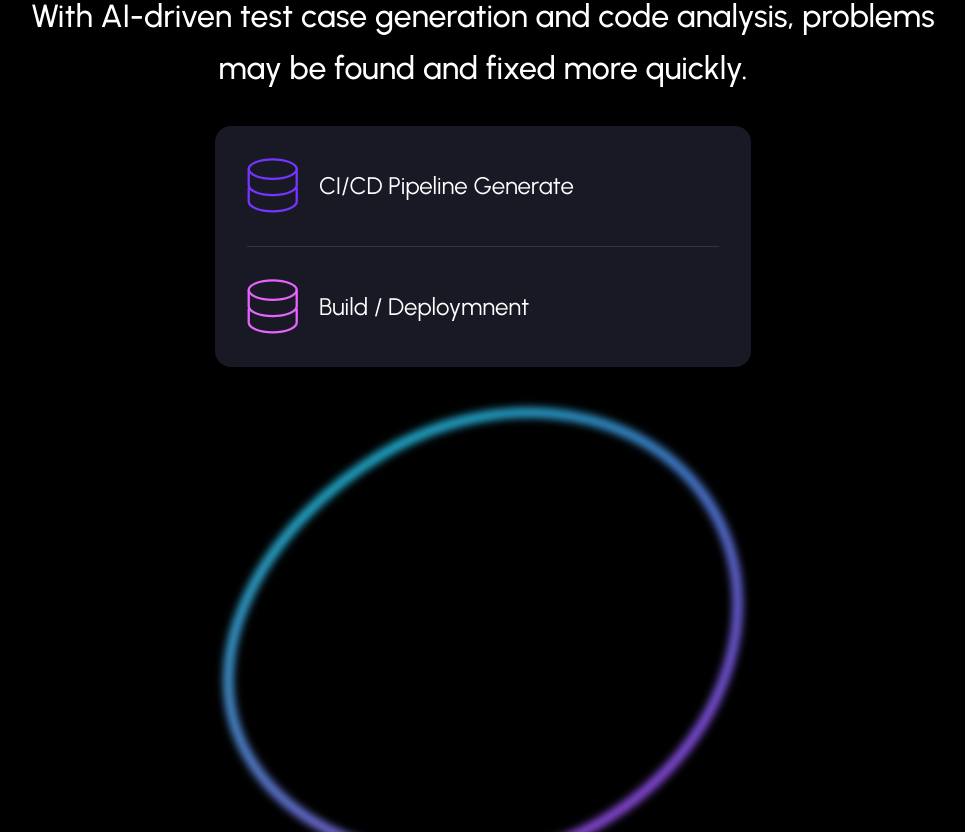
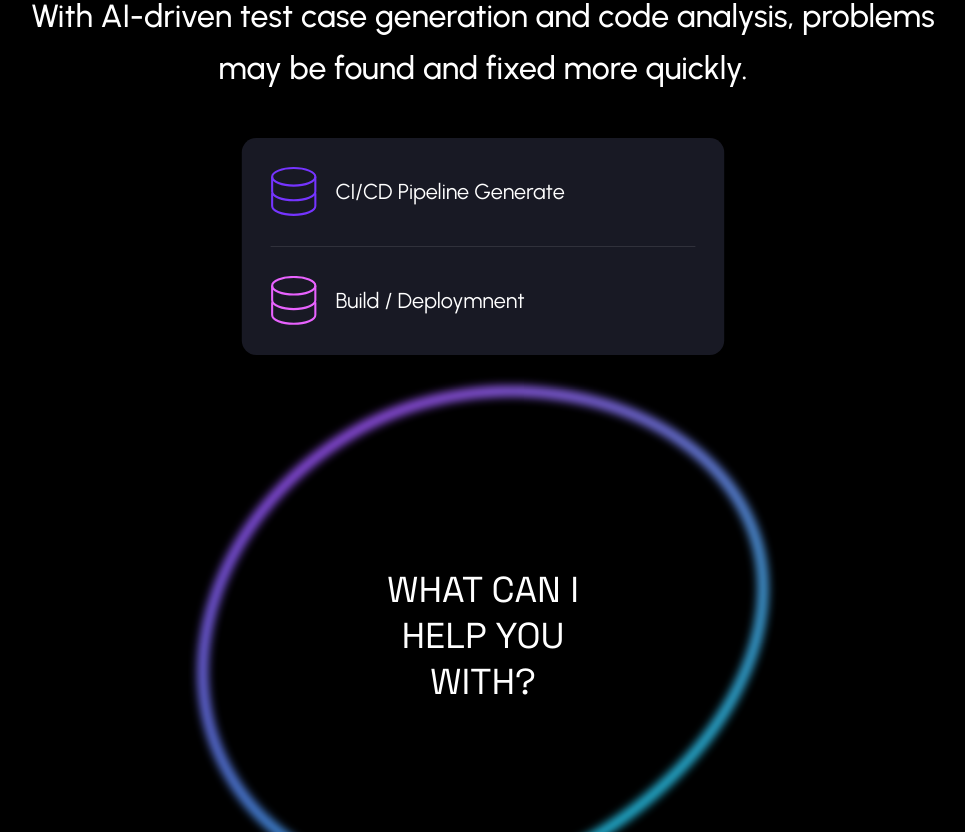
Before and after one commit to sinhavishul244/XeroCodee_Internship_project, a Next.js app: page / in a window 1280 px wide. Shown: the part 1280-2112 px from the top of the page, without its empty margins (157-1122 px from the left). Built offline with nearby package versions, Linux system fonts and the light colour scheme; a web font is replaced by a local one.

Commit message:
added animations

```diff
--- a/app/page.tsx
+++ b/app/page.tsx
@@ -8,7 +8,6 @@ import CircleAnim from '@/components/server/CircleAnim'
 import Card from '@/components/server/Card'
 import cardBgImg from '../public/cardsbg.png'
 import cardCircleBgImg from '../public/cardCircleBg.png'
-import { gsap } from 'gsap'
 
 
 export default function Home() {
--- a/components/server/CircleAnim.tsx
+++ b/components/server/CircleAnim.tsx
@@ -1,11 +1,50 @@
-import React from 'react'
+'use client';
+
+import React, { useEffect } from 'react'
 import Image from 'next/image'
 import Circle from '../../public/circle.svg'
+import { gsap } from 'gsap';
+import { ScrollTrigger } from 'gsap/all';
 
 const CircleAnim = () => {
+
+    useEffect(() => {
+        const tl = gsap.timeline({ repeat: -1 });
+        tl.to('.circleImg', {
+            rotate: '-180deg',
+            duration: 1
+        }).to('.canim1', {
+            opacity: 1,
+            duration: 1
+        }).to('.circleImg', {
+            rotate: '-360deg',
+            duration: 1
+        }).to('.canim1', {
+            opacity: 0,
+            duration: 1,
+            delay: -1
+        }).to('.canim2', {
+            opacity: 1,
+            duration: 1
+        }).to('.circleImg', {
+            rotate: '-540deg',
+            duration: 1
+        }).to('.circleImg', {
+            scale: 1.1,
+            duration: 1
+        }).to('.circleImg', {
+            scale: 1.1,
+            duration: 3
+        })
+    });
+
     return (
         <div className='circleAnim'>
-            <Image src={Circle} alt='circle outline' />
+            <Image src={Circle} alt='circle outline' className='circleImg' />
+            <h3 className='circanimtext canim1'>Code
+                Doctor👋</h3>
+            <h3 className='circanimtext canim2'>What can I help
+                you with?</h3>
         </div>
     )
 }
--- a/styles/app.scss
+++ b/styles/app.scss
@@ -2,6 +2,8 @@
     margin: 0;
     padding: 0;
     box-sizing: border-box;
+    // outline: 2px solid yellow;
+    outline-offset: -2px;
     // overflow-x: hidden;
 }
 
@@ -219,11 +221,39 @@ h6 {
             display: flex;
             align-items: center;
             justify-content: center;
+            position: relative;
             // flex-direction: column;
 
             .circleAnim {
                 // animation: rotate 2s ease infinite;
                 margin: 2rem;
+                width: 100vw;
+                display: flex;
+                align-items: center;
+                justify-content: center;
+
+                .circleImg {
+                    // transform: scale(0.8);
+                }
+
+                .circanimtext {
+                    position: absolute;
+                    top: 50%;
+                    left: 50%;
+                    transform: translate(-50%, -50%);
+                    color: #FFF !important;
+                    text-align: center;
+                    /* /text-xl/regular */
+                    font-family: $spaceG;
+                    font-size: 2.25rem !important;
+                    font-style: normal;
+                    font-weight: 400;
+                    line-height: normal;
+                    text-transform: uppercase;
+                    width: 300px;
+                    // border: 2px solid red;
+                    opacity: 0;
+                }
             }
 
 
@@ -236,6 +266,7 @@ h6 {
                 gap: 2rem;
                 border-radius: 1rem;
                 background: #181924;
+                transform: scale(0.9);
                 // position: absolute;
 
                 .item {
@@ -645,5 +676,10 @@ h6 {
                 transform: translate(40%, 20%);
             }
         }
+
+        .circleImg {
+            transform: scale(0.5) !important;
+
+        }
     }
 }
```
